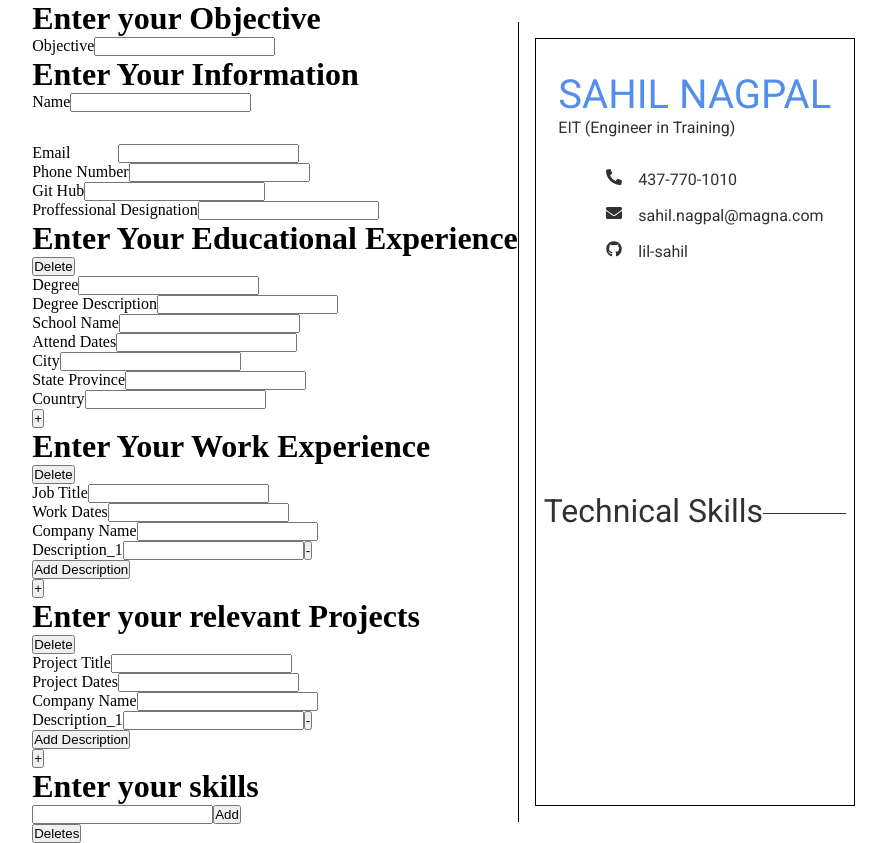
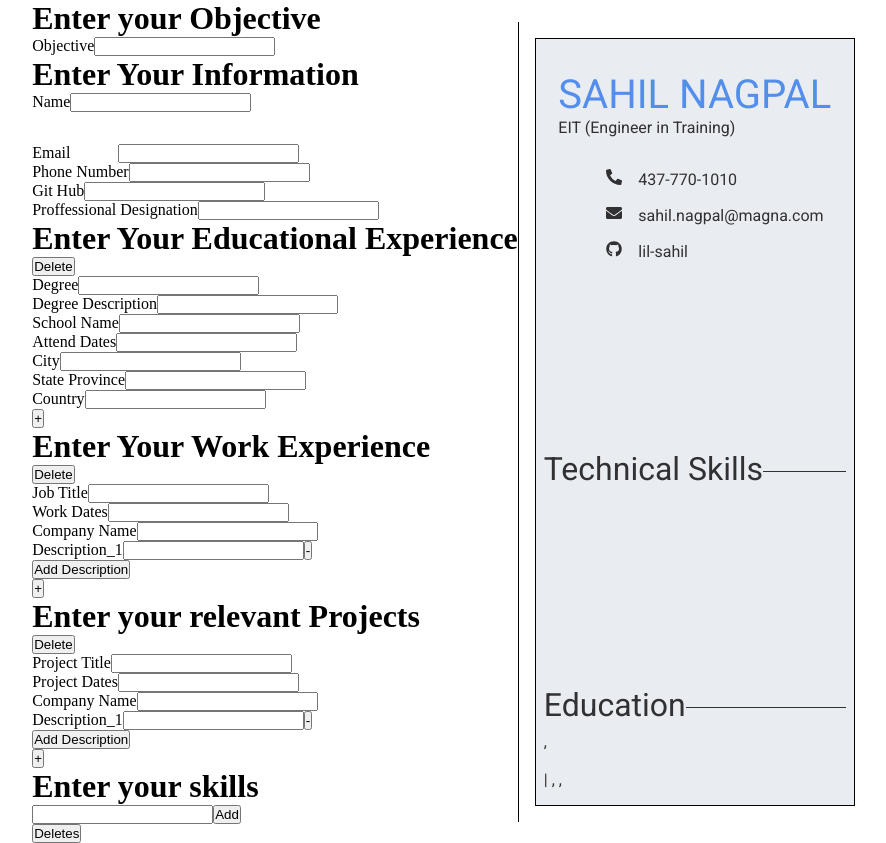
Before and after one commit to lil-sahil/react_cv_project, a React (Create React App) app: page / in a window 1280 px wide. Shown: the whole page, without its empty margins (45-931 px from the left). Built offline with nearby package versions, Linux system fonts and the light colour scheme.

Commit message:
Finished education styling for preview.

```diff
--- a/src/components/Preview.js
+++ b/src/components/Preview.js
@@ -57,7 +57,27 @@ class Preview extends Component {
             </div>
           </div>
 
-          <div id="preview-education"></div>
+          <div id="preview-education">
+            <div className="preview-sidebar-heading">
+              <span>Education</span>
+            </div>
+
+            <div id="education">
+              {this.props.currentState.educationInformation.map((edu) => {
+                return (
+                  <div className="education-entry">
+                    {edu.degree}, {edu.degreeDescription}
+                    <br></br>
+                    {edu.schoolName}
+                    <br></br>
+                    {edu.attendDates} | {edu.city}, {edu.stateProvince},{" "}
+                    {edu.country}
+                    <br></br>
+                  </div>
+                );
+              })}
+            </div>
+          </div>
         </div>
 
         {/* General Information */}
--- a/src/index.css
+++ b/src/index.css
@@ -9,6 +9,7 @@
   --main-font: 'Roboto', sans-serif;
   --primary-color: #538eed;
   --secondary-color: #313033;
+  --preview-sidebar-background-color: #e9ecf0;
 }
 
 /* Global classes */
@@ -66,6 +67,7 @@
   flex-direction: column;
   align-items: center;
   justify-content: space-between;
+  background-color: var(--preview-sidebar-background-color);
 }
 
 
@@ -108,7 +110,7 @@
 }
 
 .preview-sidebar-heading > span {
-  background-color: #fff;
+  background-color: var(--preview-sidebar-background-color);
 }
 
 #skills {
@@ -127,3 +129,18 @@
   color: #fff;
   margin: 0 0.5rem 0.5rem 0;
 }
+
+
+/* Education */
+
+#preview-education{
+  width: 100%;
+}
+
+#education {
+  margin-top: 1.5rem;
+}
+
+.education-entry {
+  margin-top: 1rem;
+}
```
